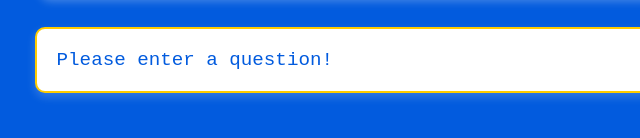
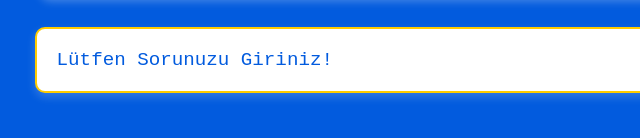
Before and after one commit to eytanbarakas/vocabrai, a plain HTML site: page index.html in a window 1280 px wide. Both pictures are taken after a click on the button "Gönder". Shown: the part 236-374 px from the top of the page, 169-809 px from the left. Drawn offline with nearby package versions, Linux system fonts and the light colour scheme.

Commit message:
Update index.html

```diff
--- a/index.html
+++ b/index.html
@@ -119,7 +119,7 @@
       if (userInput) {
         fetchCompletion(userInput); // Call the fetch function with user input
       } else {
-        resultElement.textContent = "Please enter a question!";
+        resultElement.textContent = "Lütfen Sorunuzu Giriniz!";
       }
     });
   </script>
```
